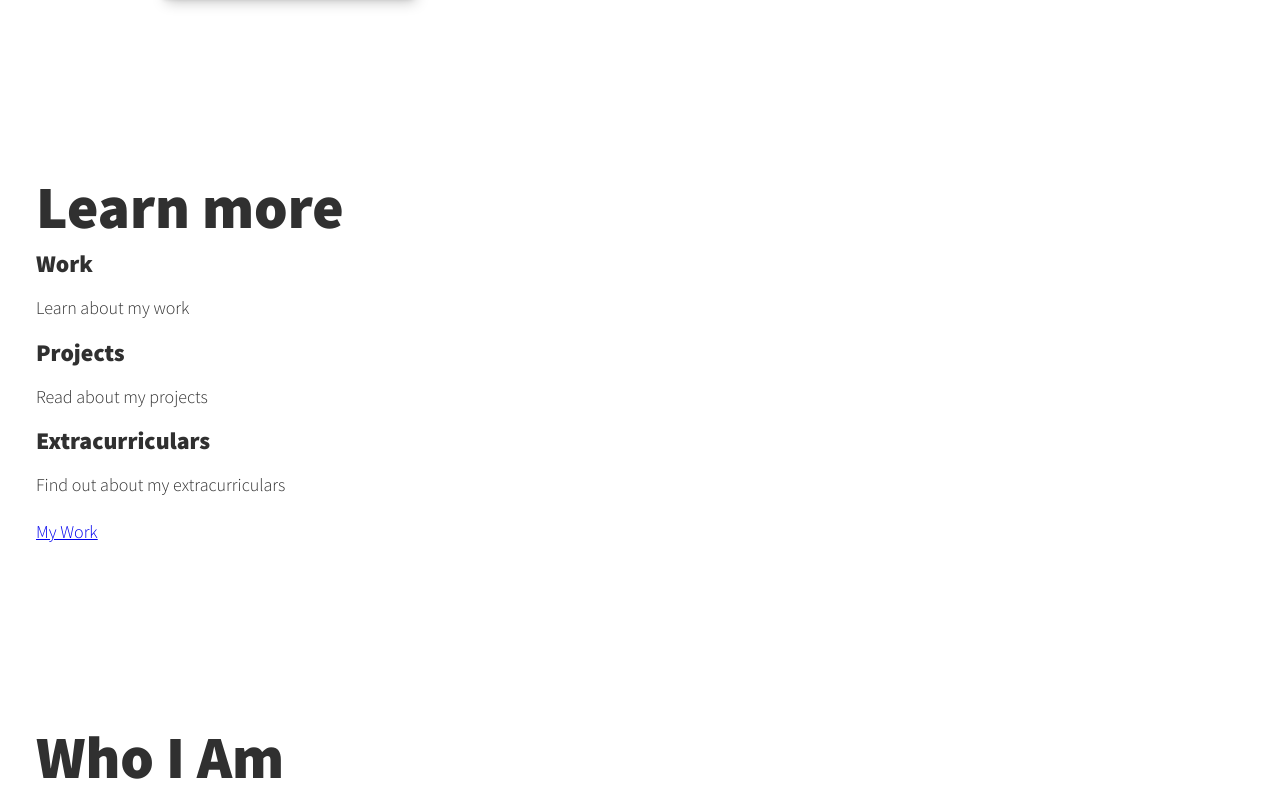
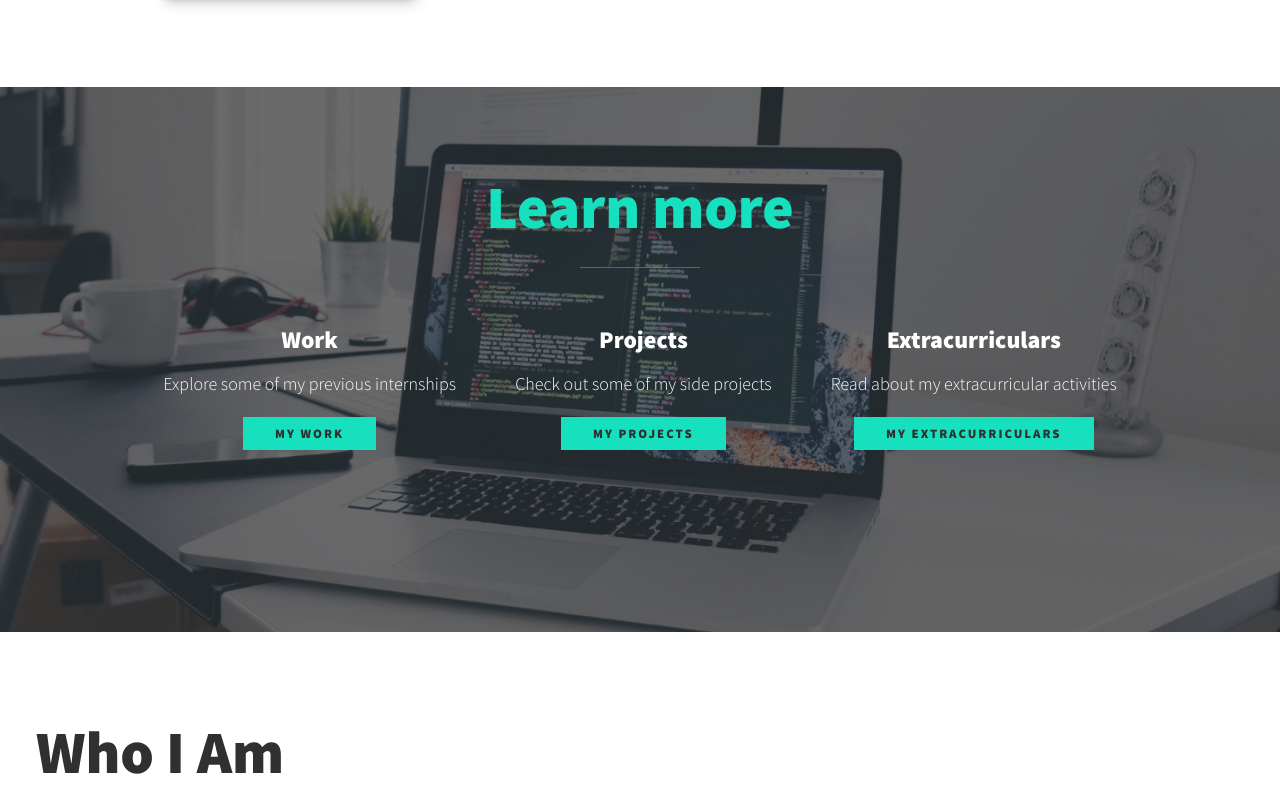
Before and after one commit to MadhuranS/MadhuranS.github.io, a plain HTML site: page index.html in a window 1280 px wide. Shown: the part 536-1330 px from the top of the page. Drawn offline with nearby package versions, Linux system fonts and the light colour scheme.

Commit message:
Styling learn more section

```diff
--- a/css/style.css
+++ b/css/style.css
@@ -23,7 +23,7 @@
     --fs-body: 1rem;
 
     --bs: 0.25em 0.25em 0.75em rgba(0, 0, 0, 0.25),
-    0.125em 0.125em 0.25em rgba(19, 8, 8, 0.15);
+        0.125em 0.125em 0.25em rgba(19, 8, 8, 0.15);
 }
 
 @media (min-width: 800px) {
@@ -56,6 +56,31 @@ img {
 
 strong {
     font-weight: var(--fw-bold);
+}
+
+:focus {
+    outline: 3px solid var(--clr-accent);
+    outline-offset: 3px;
+}
+
+/* buttons */
+.btn {
+    display: inline-block;
+    padding: 0.5em 2.5em;
+    background: var(--clr-accent);
+    color: var(--clr-dark);
+    text-decoration: none;
+    cursor: pointer;
+    font-size: 0.8rem;
+    text-transform: uppercase;
+    letter-spacing: 2px;
+    font-weight: var(--fw-bold);
+    transition: transform 200ms ease-in-out;
+    margin-bottom: 20px;
+}
+
+.btn:hover {
+    transform: scale(1.1);
 }
 
 /* Typography */
@@ -153,3 +178,50 @@ nav {
         width: calc(100% + 1.5em);
     }
 }
+
+/* services section */
+
+.my-services {
+    background-color: var(--clr-dark);
+    background-image: url(../img/services-bg.jpg);
+    background-size: cover;
+    /*background-blend-mode: multiply;*/
+    color: var(--clr-light);
+    text-align: center;
+}
+
+.section__title--services {
+    color: var(--clr-accent);
+    position: relative;
+}
+
+.section__title--services::after {
+    content: "";
+    display: block;
+    width: 2em;
+    height: 1px;
+    margin: 0.5em auto 1em;
+    background: var(--clr-light);
+    opacity: 0.25;
+}
+
+.services {
+    margin-bottom: 4em;
+}
+
+.service {
+    max-width: 500px;
+    margin: 0 auto;
+}
+
+@media (min-width: 800px) {
+    .services {
+        display: flex;
+        max-width: 1000px;
+        margin-left: auto;
+        margin-right: auto;
+    }
+    .service + .service {
+        margin-left: 2em;
+    }
+}
--- a/index.html
+++ b/index.html
@@ -68,22 +68,30 @@
             <div class="services">
                 <div class="service">
                     <h3>Work</h3>
-                    <p>Learn about my work</p>
+                    <p>
+                        Explore some of my previous internships
+                    </p>
+                    <a href="#work" class="btn">My Work</a>
                 </div>
                 <!-- / service-->
                 <div class="service">
                     <h3>Projects</h3>
-                    <p>Read about my projects</p>
+                    <p>
+                        Check out some of my side projects
+                    </p>
+                    <a href="#work" class="btn">My Projects</a>
                 </div>
                 <!-- / service-->
                 <div class="service">
                     <h3>Extracurriculars</h3>
-                    <p>Find out about my extracurriculars</p>
+                    <p>
+                        Read about my extracurricular activities
+                    </p>
+                    <a href="#work" class="btn">My Extracurriculars</a>
                 </div>
                 <!-- / service-->
             </div>
             <!-- / services-->
-            <a href="#work" class="btn">My Work</a>
         </section>
 
         <!--About Me-->
```
Also changed, not shown: img/services-bg.jpg (added).
